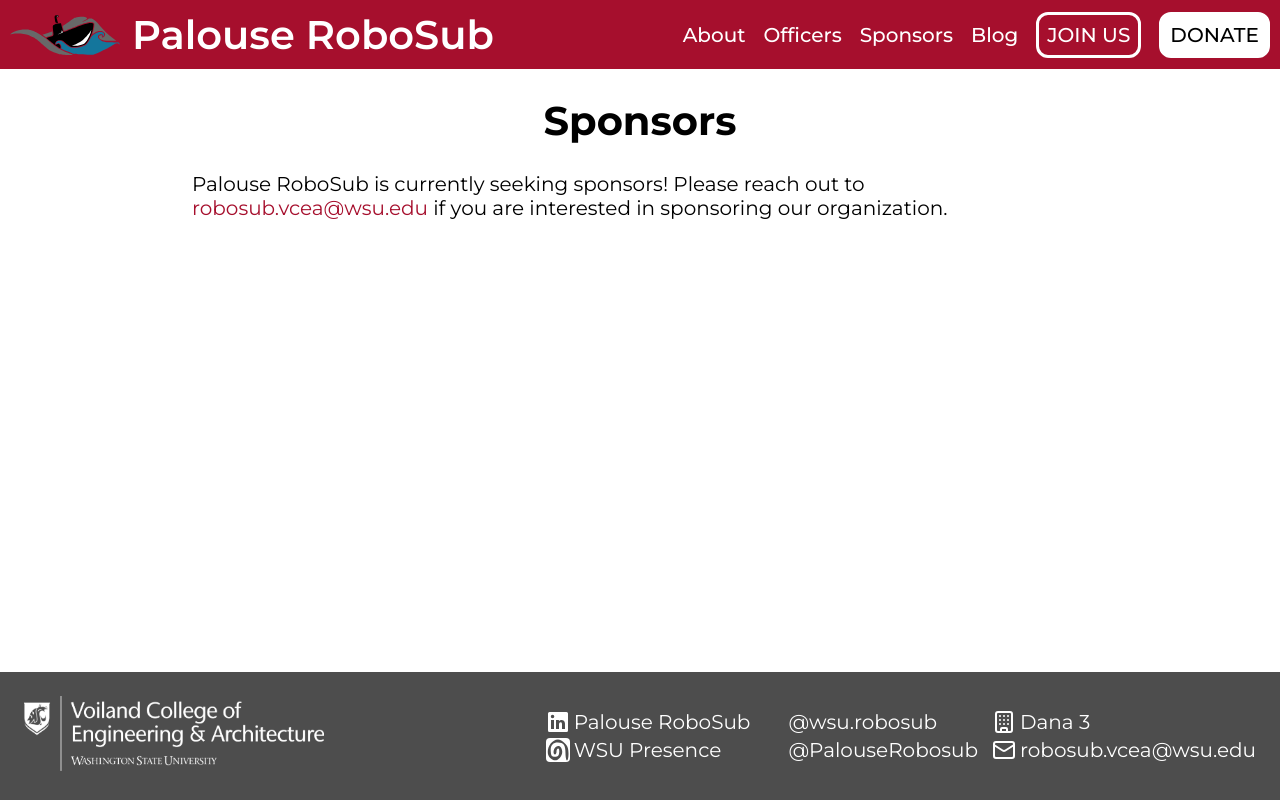
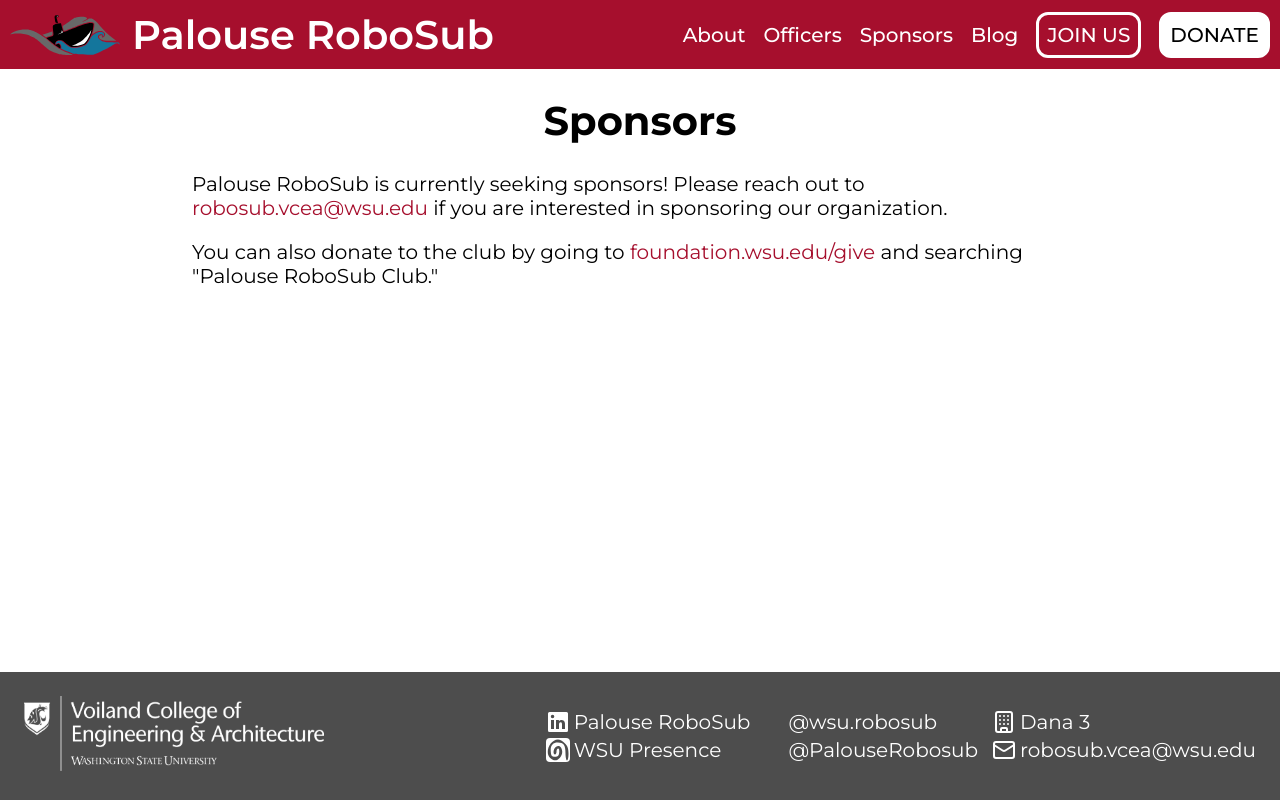
Before and after one commit to PalouseRobosub/website, a Next.js app: page /sponsors in a window 1280 px wide. Built offline with nearby package versions, Linux system fonts and the light colour scheme; some icons are missing.

Commit message:
Update page.mdx

```diff
--- a/app/(main)/sponsors/page.mdx
+++ b/app/(main)/sponsors/page.mdx
@@ -1,3 +1,5 @@
 # Sponsors
 
 Palouse RoboSub is currently seeking sponsors! Please reach out to [robosub.vcea@wsu.edu](mailto:robosub.vcea@wsu.edu) if you are interested in sponsoring our organization.
+
+You can also donate to the club by going to [foundation.wsu.edu/give](https://foundation.wsu.edu/give/) and searching "Palouse RoboSub Club."
```
